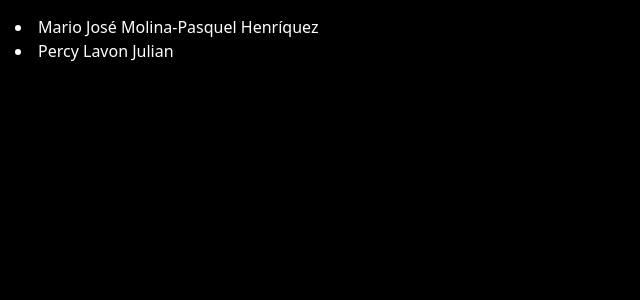
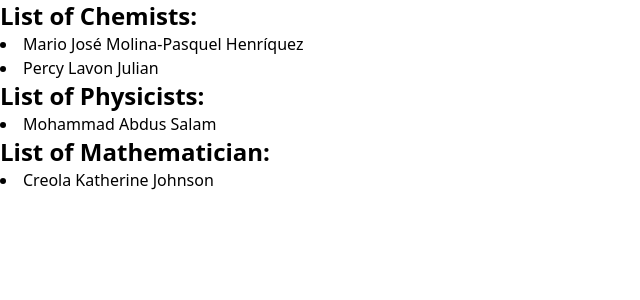
Before and after one commit to armaanepiic/react, a React (Vite) app: page / in a window 1280 px wide. Shown: the top 300 px of the page, without its empty margins (0-640 px from the left). Built offline with nearby package versions, Linux system fonts and the light colour scheme.

Commit message:
passing props

```diff
--- a/src/App.jsx
+++ b/src/App.jsx
@@ -1,11 +1,44 @@
-import Avatar from "./components/Avatar";
-import ListItems from "./components/ListItems";
-import PackingList from "./components/PackingList";
+const teacher = [{
+  id: 0,
+  name: 'Creola Katherine Johnson',
+  profession: 'mathematician',
+}, {
+  id: 1,
+  name: 'Mario José Molina-Pasquel Henríquez',
+  profession: 'chemist',
+}, {
+  id: 2,
+  name: 'Mohammad Abdus Salam',
+  profession: 'physicist',
+}, {
+  id: 3,
+  name: 'Percy Lavon Julian',
+  profession: 'chemist',
+}, {
+  id: 4,
+  name: 'Subrahmanyan Chandrasekhar',
+  profession: 'astrophysicist',
+}];
+const chemistsObj = teacher.filter((item) => item.profession === 'chemist')
+const chemists = chemistsObj.map((item) => <li key={item.id}>{item.name}</li>);
+
+const physicistObj = teacher.filter((item) => item.profession === 'physicist')
+const physicists = physicistObj.map((item) => <li key={item.id}>{item.name}</li>);
+
+const mathematicianObj = teacher.filter((item) => item.profession === 'mathematician')
+const mathematician = mathematicianObj.map((item) => <li key={item.id}>{item.name}</li>)
 
 export default function App() {
   return (
     <div>
-      <ListItems />
+      {/* {listItem} */}
+      <h1 className="text-2xl font-bold">List of Chemists:</h1>
+      {chemists}
+      <h1 className="text-2xl font-bold">List of Physicists:</h1>
+      {physicists}
+      <h1 className="text-2xl font-bold">List of Mathematician:</h1>
+      {mathematician}
+
     </div>
   );
 }
--- /dev/null
+++ b/src/components/Gallery.jsx
@@ -0,0 +1,9 @@
+import Profile from "./Profile";
+
+export default function Gallery() {
+  return (
+    <div>
+      <Profile src={"https://images.unsplash.com/photo-1778546977770-f6c609485be0?q=80&w=2070&auto=format&fit=crop&ixlib=rb-4.1.0&ixid=M3wxMjA3fDB8MHxwaG90by1wYWdlfHx8fGVufDB8fHx8fA%3D%3D"} alt={"nature"} />
+    </div>
+  );
+}
--- a/src/components/PackingList.jsx
+++ b/src/components/PackingList.jsx
@@ -1,13 +1,7 @@
 function Item({ name, isPacked }) {
   return (
-    // <li className="item">
-    //   {name}
-    //   {isPacked ? "✅" : null}
-    // </li>
     <li>
-        {/* {isPacked ? name + "✅" : name} */}
-        {name}
-        {isPacked && "✅"}
+      {name} {isPacked && "✅"}
     </li>
   );
 }
@@ -24,4 +18,3 @@ export default function PackingList() {
     </section>
   );
 }
-// ✅
--- /dev/null
+++ b/src/components/Profile.jsx
@@ -0,0 +1,18 @@
+export default function Profile({ person }) {
+  return (
+    <div>
+      <h2>{person.name}</h2>
+      <ul>
+        <li>
+          <b>Profession:</b> {person.profession}
+        </li>
+        <li>
+          <b>Awards: {person.awards.length}</b> ({person.awards.join(", ")})
+        </li>
+        <li>
+          <b>Discovered: </b> {person.discovery}
+        </li>
+      </ul>
+    </div>
+  );
+}
--- a/src/index.css
+++ b/src/index.css
@@ -1,10 +1,10 @@
 @import "tailwindcss";
 
-* {
+/* * {
   background: black;
   color: white;
 }
 body {
   margin: 10px;
   padding: 5px;
-}
+} */
```
